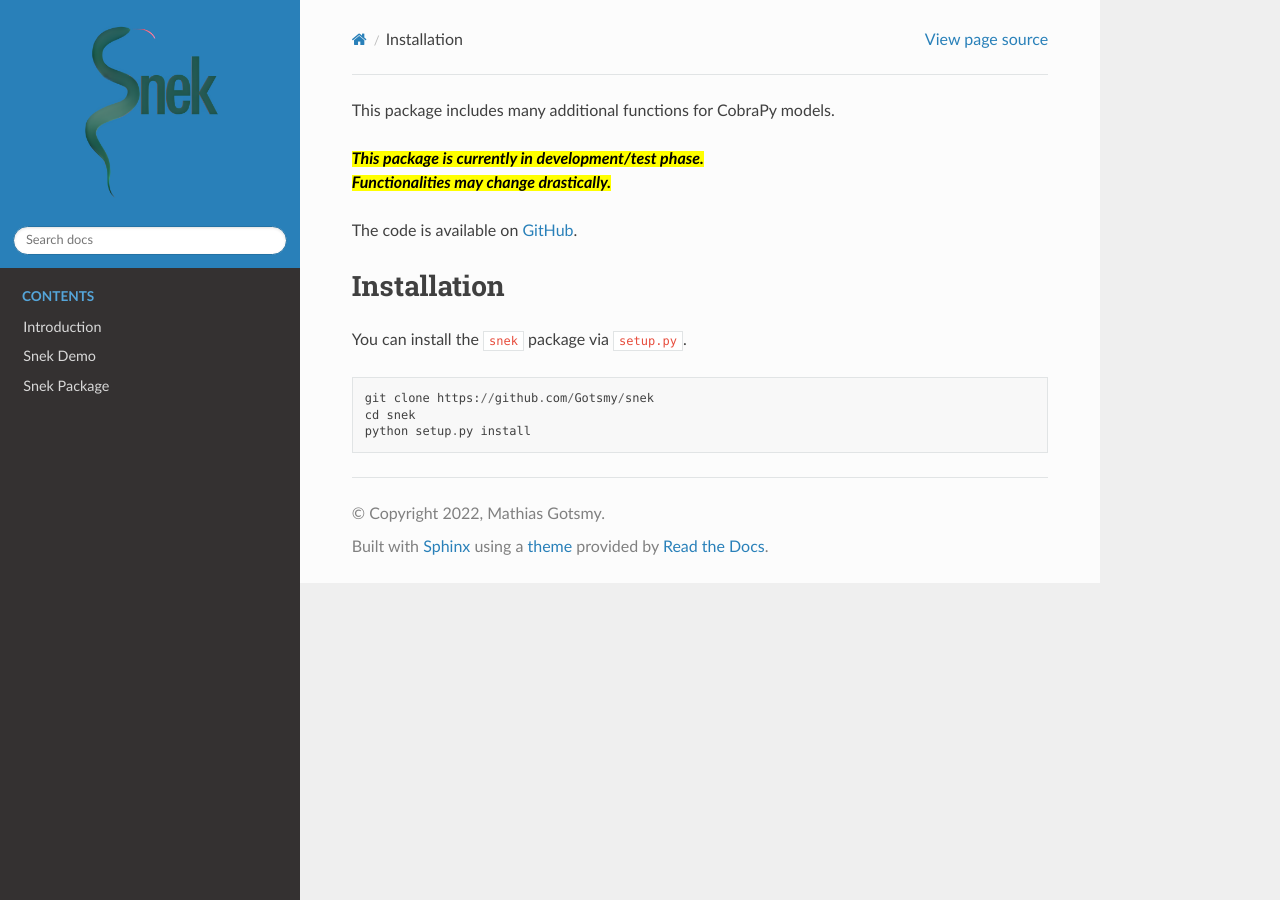
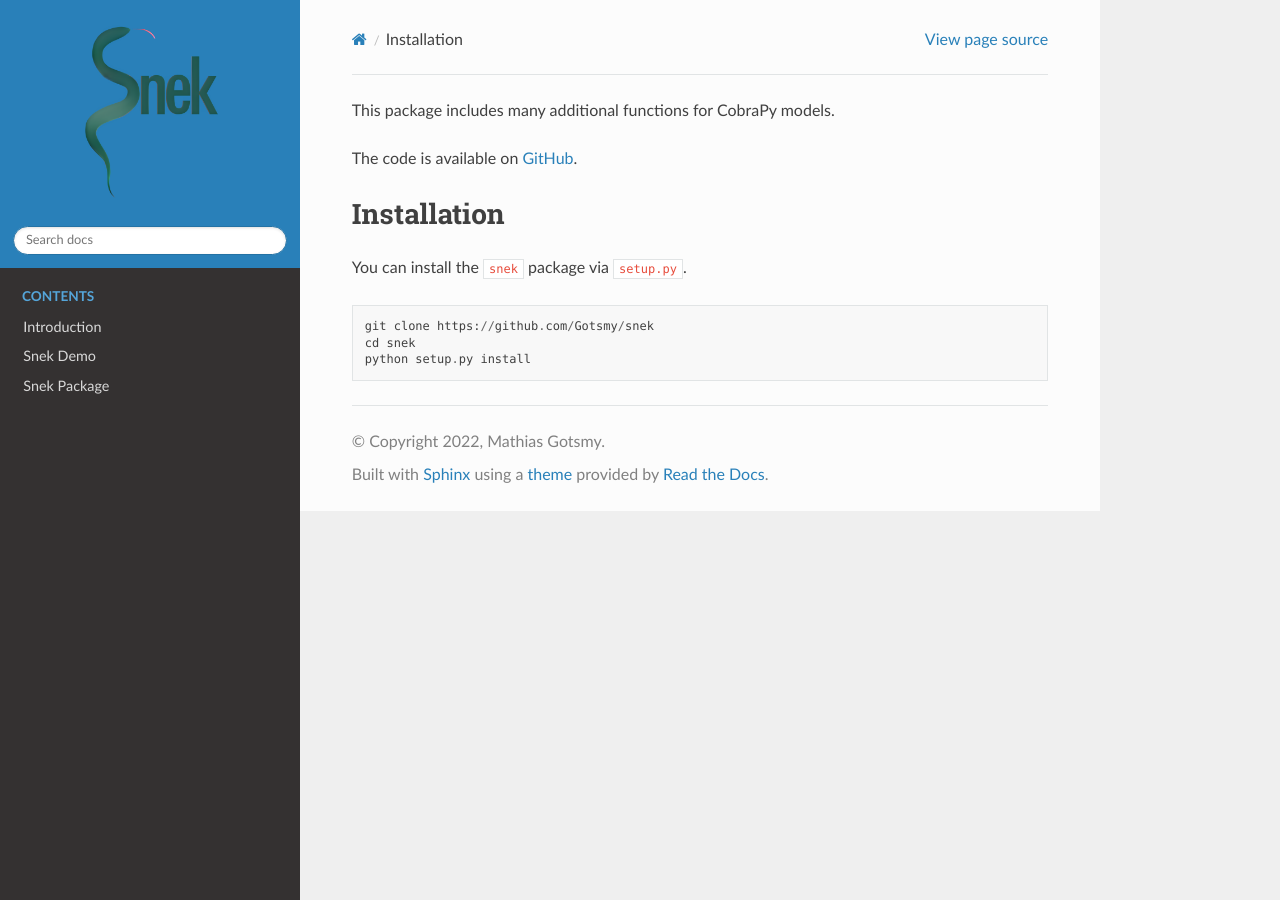
Before and after one commit to Gotsmy/snek, a Sphinx documentation site: the page built from docs/source/data/welcome.md, in a window 1280 px wide. Built offline with Sphinx 7.4.7 and the Read the Docs theme 2.0.0, drawn with Linux system fonts in a browser that asks for light colours.

Commit message:
Removed test phase warning.

```diff
--- a/docs/source/data/welcome.md
+++ b/docs/source/data/welcome.md
@@ -1,7 +1,7 @@
 This package includes many additional functions for CobraPy models.
 
-<mark>This package is currently in development/test phase. <br />
-Functionalities may change drastically.</mark>
+<!--- <mark>This package is currently in development/test phase. <br />
+Functionalities may change drastically.</mark> --->
 
 The code is available on <a href="https://github.com/Gotsmy/snek" target="_blank">GitHub</a>.
 
```
